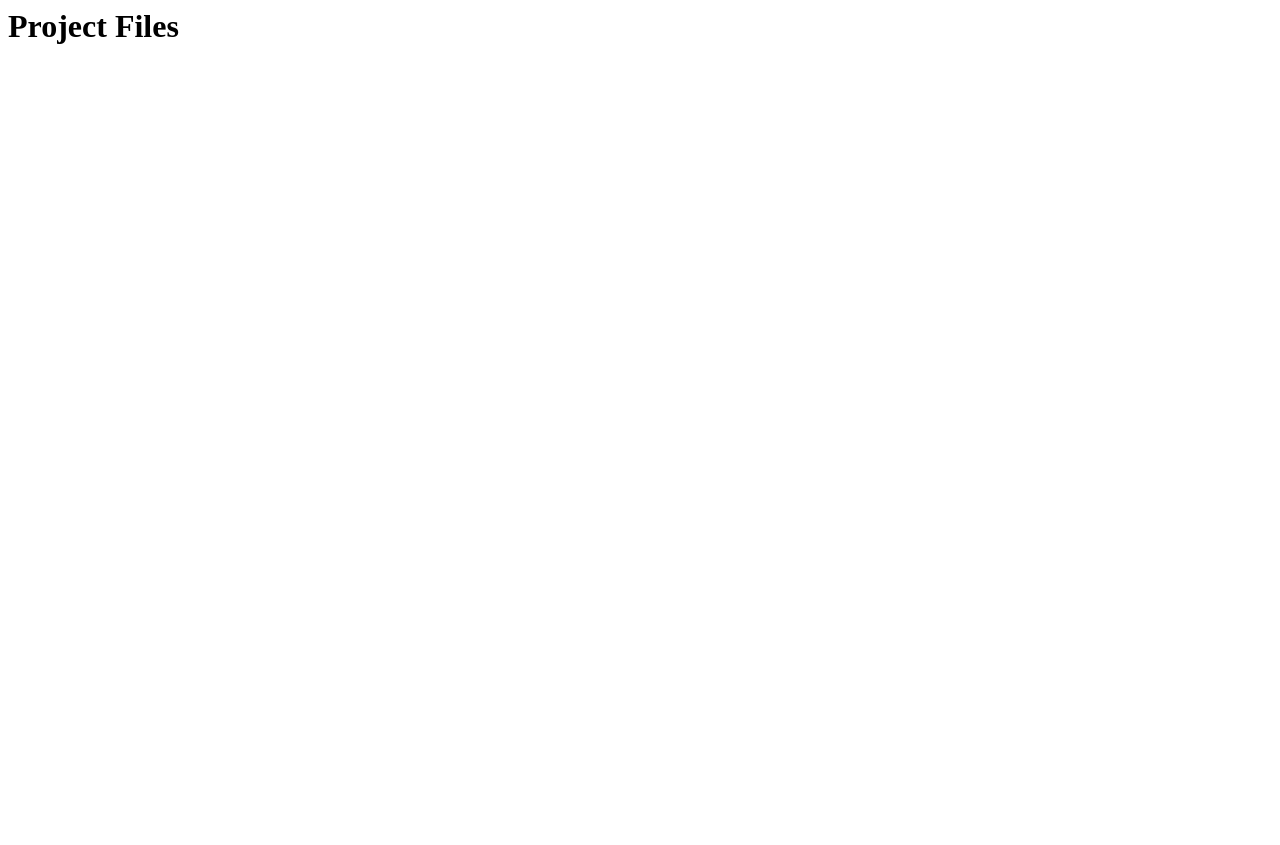
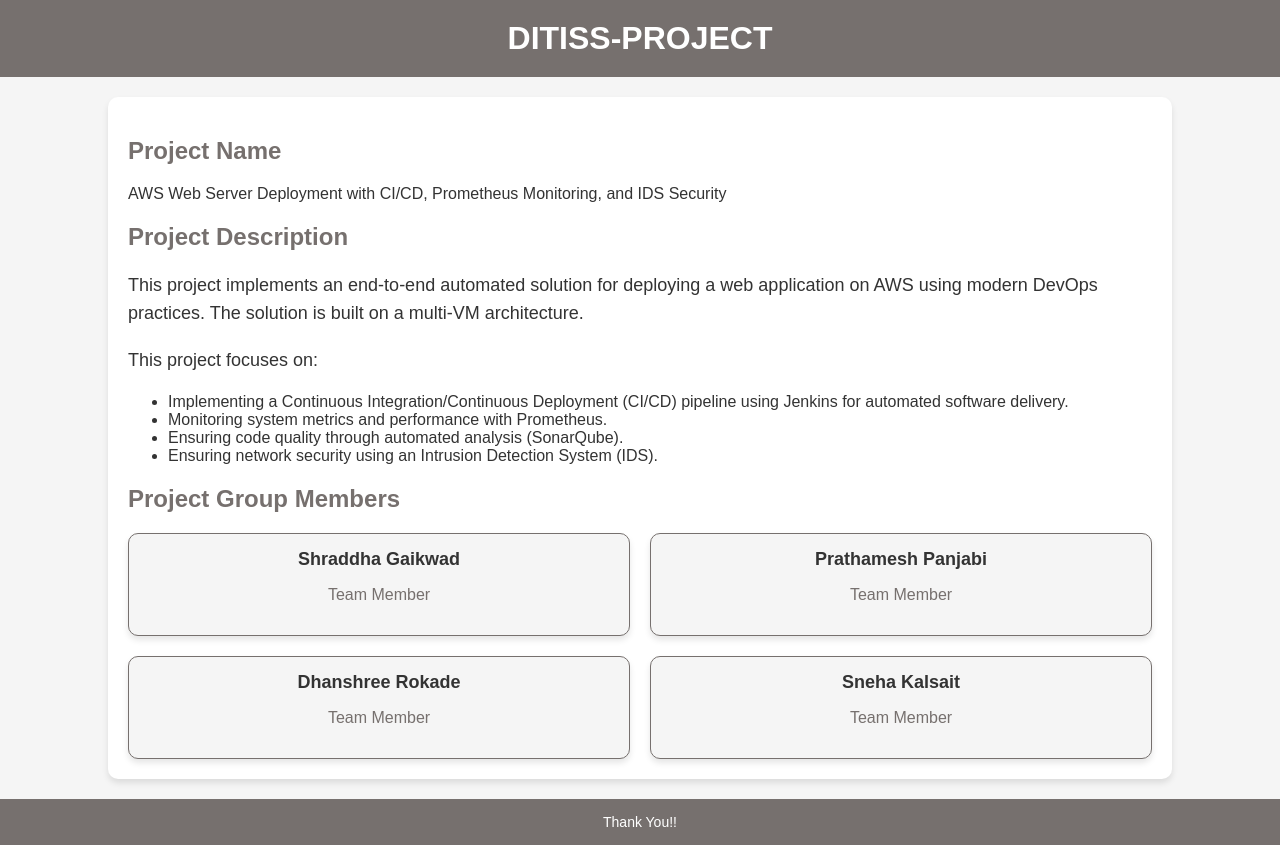
Before and after one commit to Dhanshrirokde/projectfile_repo, a plain HTML site: page index.html in a window 1280 px wide. Before the commit the page ends 800 px from the top, so only its background shows below. Drawn offline with Linux system fonts and the light colour scheme.

Commit message:
third commit in projectfile

```diff
--- a/index.html
+++ b/index.html
@@ -1,3 +1,163 @@
-<html>
-<h1>Project Files</h1>
+<!DOCTYPE html>
+<html lang="en">
+<head>
+    <meta charset="UTF-8">
+    <meta name="viewport" content="width=device-width, initial-scale=1.0">
+    <meta http-equiv="X-UA-Compatible" content="ie=edge">
+    <title>AWS Web Server Deployment with CI/CD, Prometheus Monitoring, and IDS Security</title>
+    <style>
+        body {
+            font-family: Arial, sans-serif;
+            margin: 0;
+            padding: 0;
+            background-color: #f5f5f5;
+            color: #333;
+        }
+
+        header {
+            background-color: #76706e;
+            color: #fff;
+            text-align: center;
+            padding: 20px 0;
+        }
+
+        header h1 {
+            margin: 0;
+            font-size: 32px;
+        }
+
+        .container {
+            width: 80%;
+            margin: 20px auto;
+            padding: 20px;
+            background-color: #fff;
+            border-radius: 10px;
+            box-shadow: 0 4px 6px rgba(0, 0, 0, 0.1);
+        }
+
+        .section h2 {
+            font-size: 24px;
+            color: #76706e;
+        }
+
+        .project-title p {
+            font-size: 20px;
+            color: #76706e;
+            font-weight: bold;
+            margin-top: 10px;
+            line-height: 1.4;
+        }
+
+        .project-description h2 {
+            font-size: 24px;
+            color: #76706e;
+        }
+
+        .project-description p {
+            font-size: 18px;
+            line-height: 1.6;
+        }
+
+        .team-members {
+            margin-top: 20px;
+        }
+
+        .team-members h2 {
+            font-size: 24px;
+            color: #76706e;
+        }
+
+        .members {
+            display: grid;
+            grid-template-columns: repeat(2, 1fr); /* Two members per row */
+            gap: 20px;
+            margin-top: 20px;
+        }
+
+        .member-card {
+            background-color: #f5f5f5;
+            border: 1px solid #76706e;
+            border-radius: 10px;
+            text-align: center;
+            padding: 15px;
+            box-shadow: 0 4px 6px rgba(0, 0, 0, 0.1);
+        }
+
+        .member-card h3 {
+            font-size: 18px;
+            margin: 0;
+            color: #333;
+        }
+
+        .member-card p {
+            font-size: 16px;
+            color: #76706e;
+        }
+
+        footer {
+            text-align: center;
+            background-color: #76706e;
+            color: #fff;
+            padding: 15px 0;
+            margin-top: 20px;
+        }
+
+        footer p {
+            margin: 0;
+            font-size: 14px;
+        }
+    </style>
+</head>
+<body>
+    <header>
+        <h1>DITISS-PROJECT</h1>
+    </header>
+
+    <div class="container">
+        <section class="section">
+            <h2>Project Name</h2>
+            <p>AWS Web Server Deployment with CI/CD, Prometheus Monitoring, and IDS Security</p>
+        </section>
+
+        <div class="project-description">
+            <h2>Project Description</h2>
+            <p>This project implements an end-to-end automated solution for deploying a web application on AWS using modern DevOps practices. The solution is built on a multi-VM architecture.</p>
+            <p>This project focuses on:</p>
+            <ul>
+                <li>Implementing a Continuous Integration/Continuous Deployment (CI/CD) pipeline using Jenkins for automated software delivery.</li>
+                <li>Monitoring system metrics and performance with Prometheus.</li>
+                <li>Ensuring code quality through automated analysis (SonarQube).</li>
+                <li>Ensuring network security using an Intrusion Detection System (IDS).</li>
+            </ul>
+        </div>
+
+        <section class="section">
+            <div class="team-members">
+                <h2>Project Group Members</h2>
+                <div class="members">
+                    <div class="member-card">
+                        <h3>Shraddha Gaikwad</h3>
+                        <p>Team Member</p>
+                    </div>
+                    <div class="member-card">
+                        <h3>Prathamesh Panjabi</h3>
+                        <p>Team Member</p>
+                    </div>
+                    <div class="member-card">
+                        <h3>Dhanshree Rokade</h3>
+                        <p>Team Member</p>
+                    </div>
+                    <div class="member-card">
+                        <h3>Sneha Kalsait</h3>
+                        <p>Team Member</p>
+                    </div>
+                </div>
+            </div>
+        </section>
+    </div>
+
+    <footer>
+        <p> Thank You!!</p>
+    </footer>
+</body>
 </html>
```
Also changed, not shown: 1 other file.
